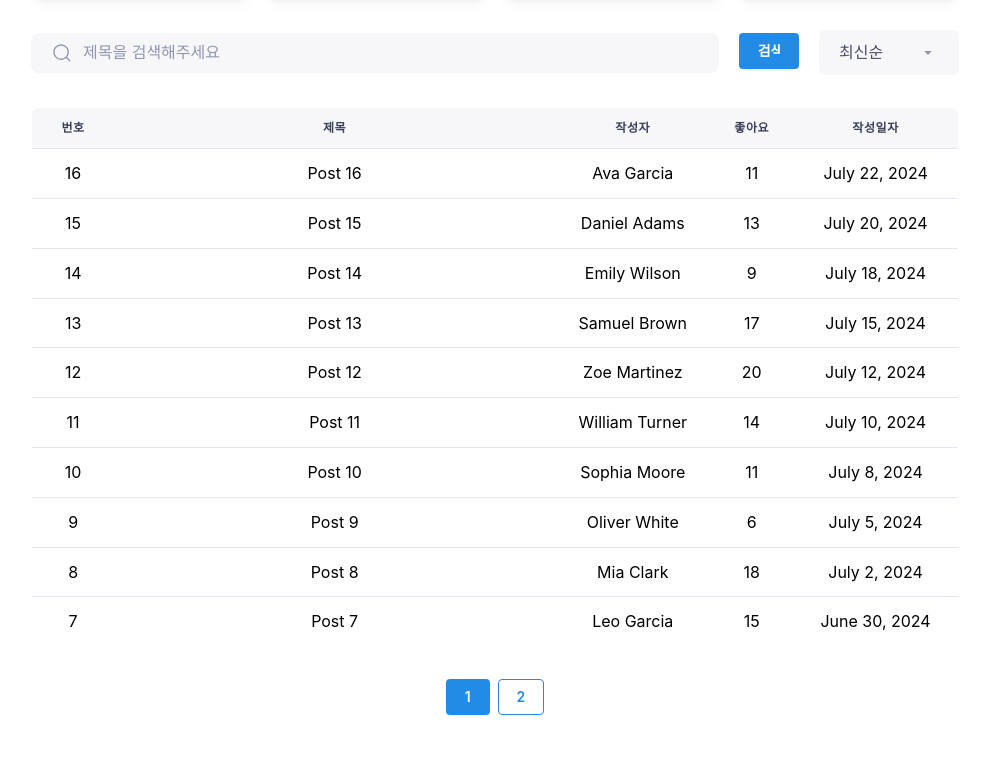
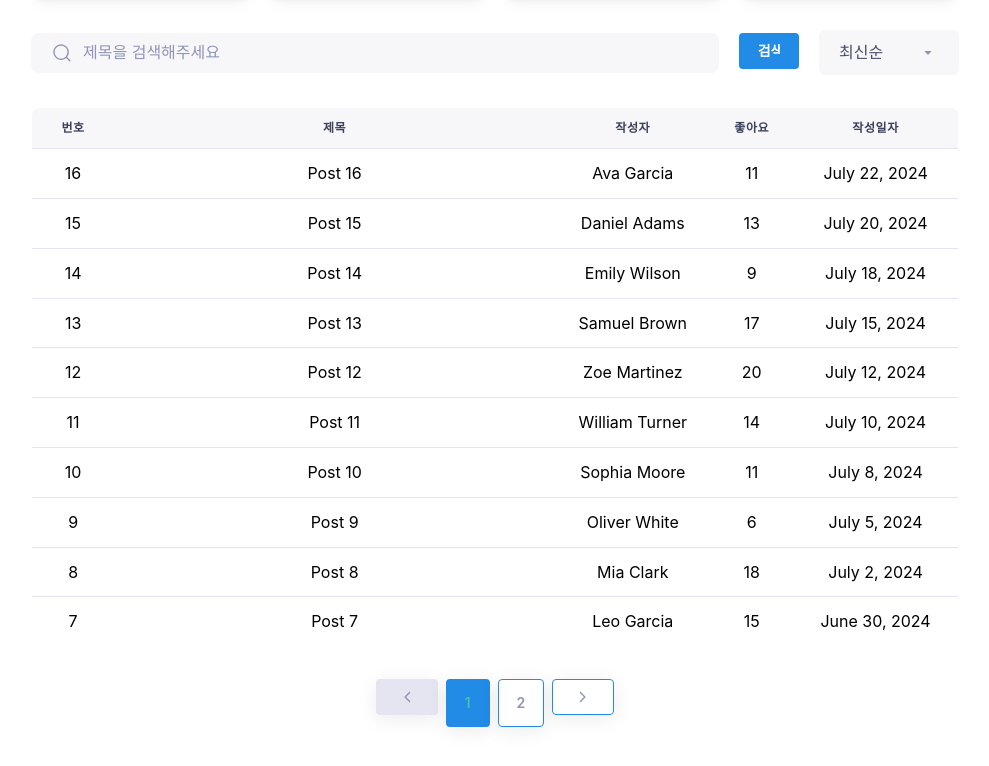
Before and after one commit to codeit-6th-part3-7team/7team-next-project, a Next.js app: page /boards in a window 1280 px wide. Shown: the part 306-1072 px from the top of the page, without its empty margins (145-1134 px from the left). Before the commit the page ends 1021 px from the top, so only its background shows below. Built offline with nearby package versions, Linux system fonts and the light colour scheme.

Commit message:
feat/페이지 컴포넌트 UI

```diff
--- a/pages/boards.tsx
+++ b/pages/boards.tsx
@@ -3,6 +3,7 @@
 import { useState } from "react";
 import { Container, Title, Text, Card, Group, Button } from "@mantine/core";
 import Image from "next/image";
+import Pagination from "@/components/Pagination";
 import testImage from "../public/assets/img_card_section.png";
 import heart from "../public/assets/ic_heart.svg";
 import search from "../public/assets/ic_search.svg";
@@ -153,6 +154,7 @@ function PostPage() {
   const indexOfNextPost = currentPage * postsPerPage;
   const indexOfFirstPost = indexOfNextPost - postsPerPage;
   const currentPosts = sortedPosts.slice(indexOfFirstPost, indexOfNextPost);
+  const totalPages = Math.ceil(sortedPosts.length / postsPerPage);
   const paginate = (pageNumber: number) => setCurrentPage(pageNumber);
 
   return (
@@ -246,14 +248,8 @@ function PostPage() {
           </tbody>
         </table>
       </div>
-
-      {/* 페이지네이션 */}
       <div className="mt-8 flex justify-center">
-        {Array.from({ length: Math.ceil(sortedPosts.length / postsPerPage) }, (_, index) => (
-          <Button key={index + 1} onClick={() => paginate(index + 1)} variant={currentPage === index + 1 ? "filled" : "outline"} className="mx-1">
-            {index + 1}
-          </Button>
-        ))}
+        <Pagination currentPage={currentPage} totalPages={totalPages} onPageChange={paginate} />
       </div>
     </Container>
   );
--- /dev/null
+++ b/src/components/Pagination.tsx
@@ -0,0 +1,54 @@
+import React from "react";
+import { Button } from "@mantine/core";
+import Image from "next/image";
+import leftArrow from "../../public/assets/ic_left_arrow.svg";
+import rightArrow from "../../public/assets/ic_right_arrow.svg";
+
+interface PaginationProps {
+  currentPage: number;
+  totalPages: number;
+  onPageChange: (page: number) => void;
+}
+
+function Pagination({ currentPage, totalPages, onPageChange }: PaginationProps) {
+  const pages = [];
+  for (let i = 1; i <= totalPages; i += 1) {
+    pages.push(i);
+  }
+
+  return (
+    <div className="mb-10 flex justify-center space-x-2">
+      <Button
+        variant="outline"
+        onClick={() => onPageChange(currentPage - 1)}
+        disabled={currentPage === 1}
+        className="flex h-12 w-12 items-center justify-center shadow-md hover:cursor-pointer"
+        style={{ boxShadow: "0px 4px 20px 0px #00000014" }}
+      >
+        <Image src={leftArrow} alt="좌방향 화살" width={24} height={24} />
+      </Button>
+      {pages.map((page) => (
+        <Button
+          key={page}
+          variant={page === currentPage ? "filled" : "outline"}
+          onClick={() => onPageChange(page)}
+          className="flex h-12 w-12 items-center justify-center py-6 shadow-md"
+          style={{ color: page === currentPage ? "#4CBFA4" : "#8F95B2", boxShadow: "0px 4px 20px 0px #00000014", height: "48px" }}
+        >
+          {page}
+        </Button>
+      ))}
+      <Button
+        variant="outline"
+        onClick={() => onPageChange(currentPage + 1)}
+        disabled={currentPage === totalPages}
+        className="flex h-12 w-12 items-center justify-center shadow-md hover:cursor-pointer"
+        style={{ boxShadow: "0px 4px 20px 0px #00000014" }}
+      >
+        <Image src={rightArrow} alt="우방향 화살" width={24} height={24} />
+      </Button>
+    </div>
+  );
+}
+
+export default Pagination;
```
Also changed, not shown: public/assets/ic_left_arrow.svg (added), public/assets/ic_right_arrow.svg (added).
